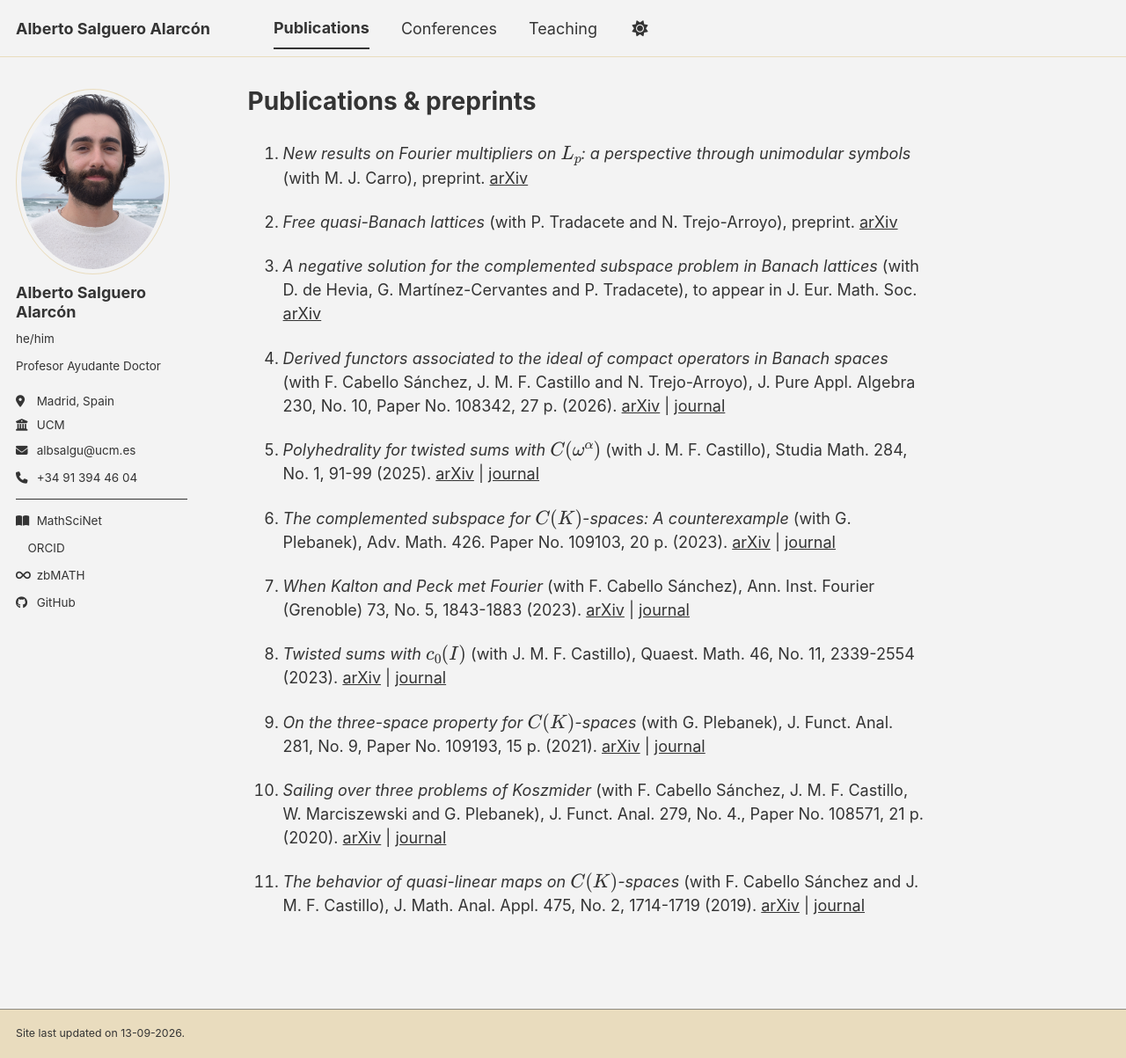
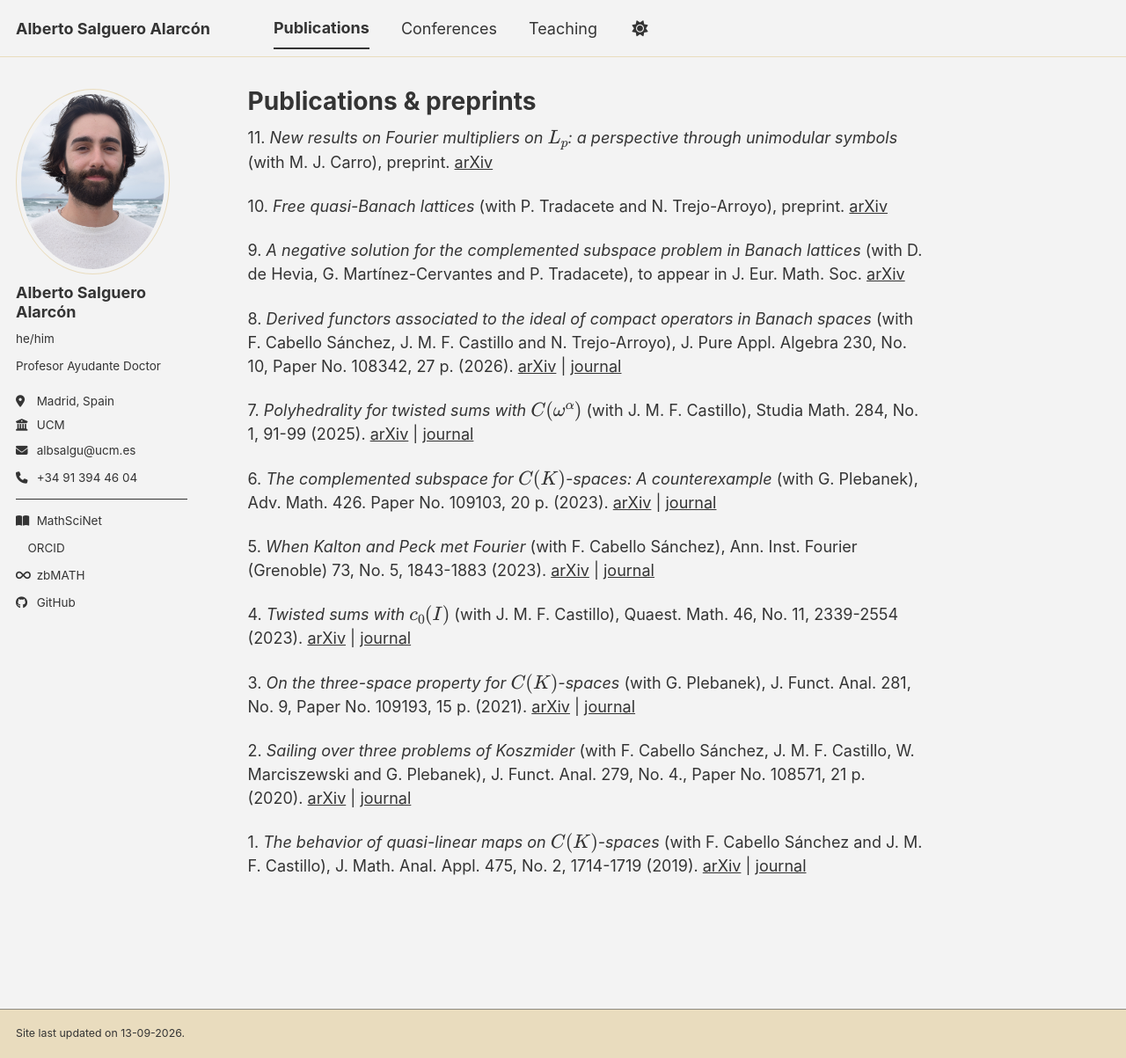
Before and after one commit to salgueroalarcon/salgueroalarcon.github.io, a Jekyll site: the page built from _pages/publications.md, in a window 1280 px wide and 1203 px high. Shown: the whole window at 88% size. Built offline with Jekyll 4.4.1, drawn with Linux system fonts in a browser that asks for light colours; a style sheet for code colours, icons or effects is not loaded.

Commit message:
Fix numbering format in publications list
Updated numbering format for publication entries.

```diff
--- a/_pages/publications.md
+++ b/_pages/publications.md
@@ -15,24 +15,24 @@ author_profile: true
 <script type="text/javascript" id="MathJax-script" async src="https://cdn.jsdelivr.net/npm/mathjax@3/es5/tex-chtml.js"></script>
 
 
-11. *New results on Fourier multipliers on $L_p$: a perspective through unimodular symbols* (with M. J. Carro), preprint. <a href="https://arxiv.org/abs/2601.15815" target="_blank">arXiv</a>
+11\. *New results on Fourier multipliers on $L_p$: a perspective through unimodular symbols* (with M. J. Carro), preprint. <a href="https://arxiv.org/abs/2601.15815" target="_blank">arXiv</a>
 
-10. *Free quasi-Banach lattices* (with P. Tradacete and N. Trejo-Arroyo), preprint. <a href="https://arxiv.org/abs/2512.05273" target="_blank">arXiv</a>
+10\. *Free quasi-Banach lattices* (with P. Tradacete and N. Trejo-Arroyo), preprint. <a href="https://arxiv.org/abs/2512.05273" target="_blank">arXiv</a>
 
-9. *A negative solution for the complemented subspace problem in Banach lattices* (with D. de Hevia, G. Martínez-Cervantes and P. Tradacete), to appear in J. Eur. Math. Soc. <a href="https://arxiv.org/abs/2310.02196" target="_blank">arXiv</a>
+9\. *A negative solution for the complemented subspace problem in Banach lattices* (with D. de Hevia, G. Martínez-Cervantes and P. Tradacete), to appear in J. Eur. Math. Soc. <a href="https://arxiv.org/abs/2310.02196" target="_blank">arXiv</a>
 
-8. *Derived functors associated to the ideal of compact operators in Banach spaces* (with F. Cabello Sánchez, J. M. F. Castillo and N. Trejo-Arroyo), J. Pure Appl. Algebra 230, No. 10, Paper No. 108342, 27 p. (2026). <a href="https://arxiv.org/abs/2512.18023" target="_blank">arXiv</a> \|  <a href="https://doi.org/10.1016/j.jpaa.2026.108342" target="_blank">journal</a>
+8\. *Derived functors associated to the ideal of compact operators in Banach spaces* (with F. Cabello Sánchez, J. M. F. Castillo and N. Trejo-Arroyo), J. Pure Appl. Algebra 230, No. 10, Paper No. 108342, 27 p. (2026). <a href="https://arxiv.org/abs/2512.18023" target="_blank">arXiv</a> \|  <a href="https://doi.org/10.1016/j.jpaa.2026.108342" target="_blank">journal</a>
 
-7. *Polyhedrality for twisted sums with $C(\omega^\alpha)$* (with J. M. F. Castillo), Studia Math. 284, No. 1, 91-99 (2025). <a href="https://arxiv.org/abs/2502.17001" target="_blank">arXiv</a>  \|  <a href="https://www.impan.pl/en/publishing-house/journals-and-series/studia-mathematica/online/115933/en/publishing-house/journals-and-series/studia-mathematica/online/284" target="_blank">journal</a>
+7\. *Polyhedrality for twisted sums with $C(\omega^\alpha)$* (with J. M. F. Castillo), Studia Math. 284, No. 1, 91-99 (2025). <a href="https://arxiv.org/abs/2502.17001" target="_blank">arXiv</a>  \|  <a href="https://www.impan.pl/en/publishing-house/journals-and-series/studia-mathematica/online/115933/en/publishing-house/journals-and-series/studia-mathematica/online/284" target="_blank">journal</a>
 
-6. *The complemented subspace for $C(K)$-spaces: A counterexample* (with G. Plebanek), Adv. Math. 426. Paper No. 109103, 20 p. (2023). <a href="https://arxiv.org/abs/2111.13860" target="_blank">arXiv</a>  \|  <a href="https://www.sciencedirect.com/science/article/pii/S0001870823002463" target="_blank">journal</a>
+6\. *The complemented subspace for $C(K)$-spaces: A counterexample* (with G. Plebanek), Adv. Math. 426. Paper No. 109103, 20 p. (2023). <a href="https://arxiv.org/abs/2111.13860" target="_blank">arXiv</a>  \|  <a href="https://www.sciencedirect.com/science/article/pii/S0001870823002463" target="_blank">journal</a>
 
-5. *When Kalton and Peck met Fourier* (with F. Cabello Sánchez), Ann. Inst. Fourier (Grenoble) 73, No. 5, 1843-1883 (2023). <a href="https://arxiv.org/abs/2101.11561" target="_blank">arXiv</a>  \|  <a href="https://www.numdam.org/articles/10.5802/aif.3562/?source=CM_1978__37_3_243_0" target="_blank">journal</a>
+5\. *When Kalton and Peck met Fourier* (with F. Cabello Sánchez), Ann. Inst. Fourier (Grenoble) 73, No. 5, 1843-1883 (2023). <a href="https://arxiv.org/abs/2101.11561" target="_blank">arXiv</a>  \|  <a href="https://www.numdam.org/articles/10.5802/aif.3562/?source=CM_1978__37_3_243_0" target="_blank">journal</a>
 
-4. *Twisted sums with $c_0(I)$* (with J. M. F. Castillo), Quaest. Math. 46, No. 11, 2339-2554 (2023). <a href="https://arxiv.org/abs/2204.01704" target="_blank">arXiv</a>  \|  <a href="https://www.tandfonline.com/doi/abs/10.2989/16073606.2022.2146546" target="_blank">journal</a>
+4\. *Twisted sums with $c_0(I)$* (with J. M. F. Castillo), Quaest. Math. 46, No. 11, 2339-2554 (2023). <a href="https://arxiv.org/abs/2204.01704" target="_blank">arXiv</a>  \|  <a href="https://www.tandfonline.com/doi/abs/10.2989/16073606.2022.2146546" target="_blank">journal</a>
 
-3. *On the three-space property for $C(K)$-spaces* (with G. Plebanek), J. Funct. Anal. 281, No. 9, Paper No. 109193, 15 p. (2021). <a href="https://arxiv.org/abs/2602.17485" target="_blank">arXiv</a>  \|  <a href="https://www.sciencedirect.com/science/article/pii/S0022123621002755" target="_blank">journal</a>
+3\. *On the three-space property for $C(K)$-spaces* (with G. Plebanek), J. Funct. Anal. 281, No. 9, Paper No. 109193, 15 p. (2021). <a href="https://arxiv.org/abs/2602.17485" target="_blank">arXiv</a>  \|  <a href="https://www.sciencedirect.com/science/article/pii/S0022123621002755" target="_blank">journal</a>
 
-2. *Sailing over three problems of Koszmider* (with F. Cabello Sánchez, J. M. F. Castillo, W. Marciszewski and G. Plebanek), J. Funct. Anal. 279, No. 4., Paper No. 108571, 21 p. (2020). <a href="https://arxiv.org/abs/1910.07273" target="_blank">arXiv</a>  \|  <a href="https://www.sciencedirect.com/science/article/pii/S0022123620301142" target="_blank">journal</a>
+2\. *Sailing over three problems of Koszmider* (with F. Cabello Sánchez, J. M. F. Castillo, W. Marciszewski and G. Plebanek), J. Funct. Anal. 279, No. 4., Paper No. 108571, 21 p. (2020). <a href="https://arxiv.org/abs/1910.07273" target="_blank">arXiv</a>  \|  <a href="https://www.sciencedirect.com/science/article/pii/S0022123620301142" target="_blank">journal</a>
 
-1. *The behavior of quasi-linear maps on $C(K)$-spaces* (with F. Cabello Sánchez and J. M. F. Castillo), J. Math. Anal. Appl. 475, No. 2, 1714-1719 (2019). <a href="https://arxiv.org/abs/2602.17432" target="_blank">arXiv</a>  \|  <a href="https://doi.org/10.1016/j.jmaa.2019.03.040" target="_blank">journal</a>
+1\. *The behavior of quasi-linear maps on $C(K)$-spaces* (with F. Cabello Sánchez and J. M. F. Castillo), J. Math. Anal. Appl. 475, No. 2, 1714-1719 (2019). <a href="https://arxiv.org/abs/2602.17432" target="_blank">arXiv</a>  \|  <a href="https://doi.org/10.1016/j.jmaa.2019.03.040" target="_blank">journal</a>
```
